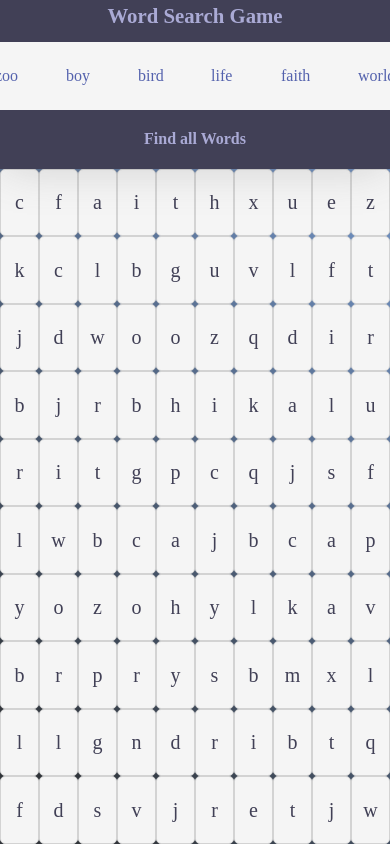
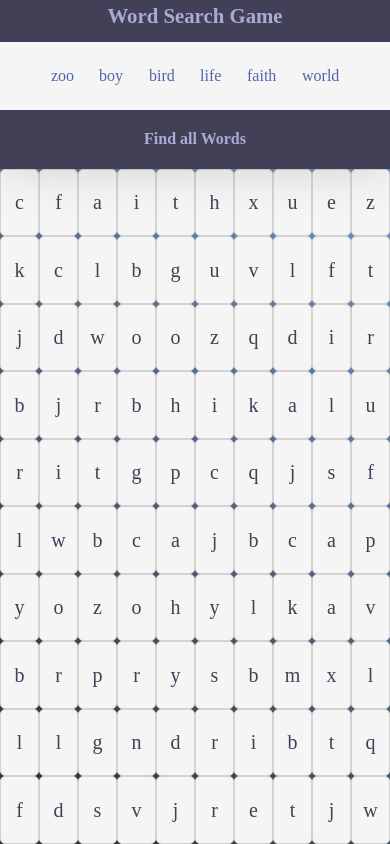
Before and after one commit to afifym/word_search_game_dark, a plain HTML site: page index.html in a window 390 px wide. Drawn offline with Linux system fonts and the light colour scheme.

Commit message:
fixed-hints-overflow

```diff
--- a/css/styles.scss
+++ b/css/styles.scss
@@ -347,7 +347,7 @@ body {
 
       .hint-item {
         font-size: 1rem;
-        margin: 0 1.5em;
+        margin: 0 0.8em;
       }
     }
 
```
Also changed, not shown: index.html (+0 -3 lines), css/styles.css.
